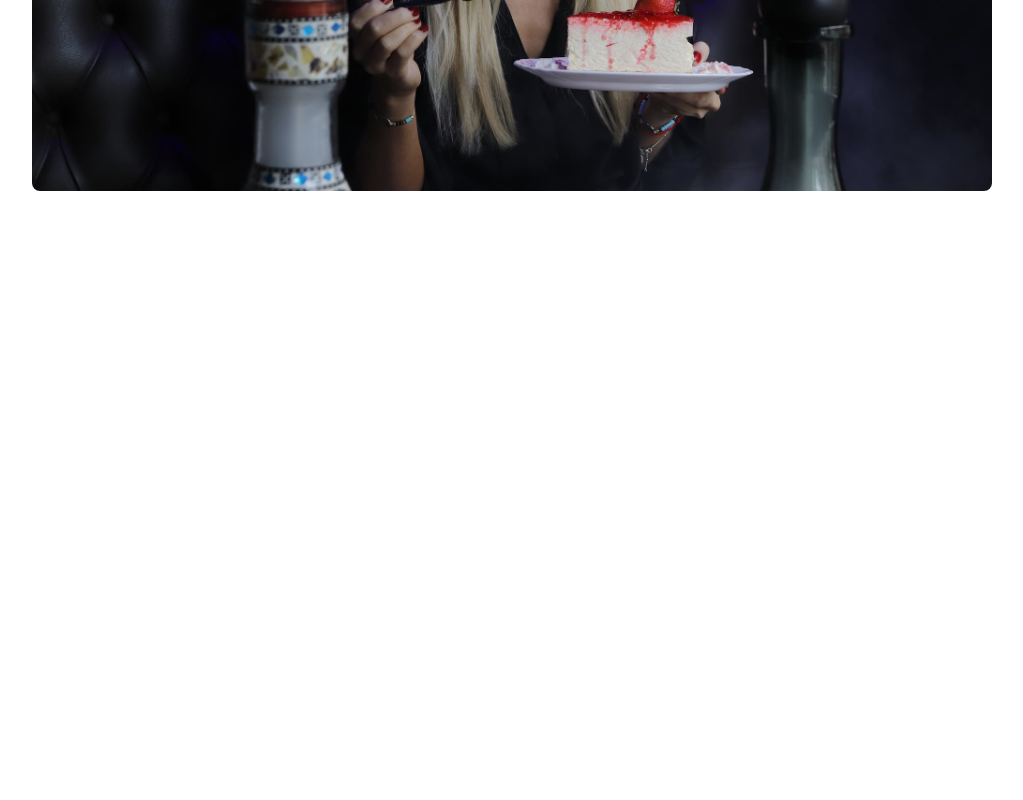
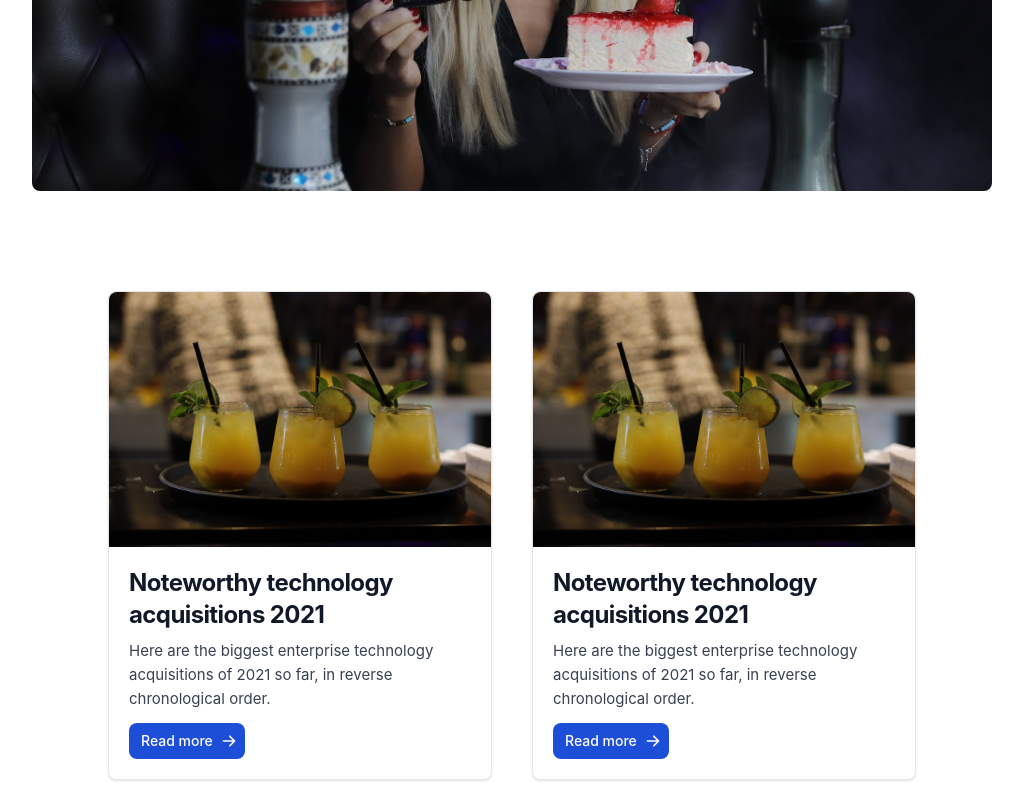
Before and after one commit to Maen1/table11, a Vue app: page / in a window 1280 px wide. Shown: the part 1984-2784 px from the top of the page, without its empty margins (128-1151 px from the left). Before the commit the page ends 2175 px from the top, so only its background shows below. Built offline with nearby package versions, Linux system fonts and the light colour scheme; what tw-elements would draw is missing.

Commit message:
add card

```diff
--- a/src/components/Header.vue
+++ b/src/components/Header.vue
@@ -72,6 +72,42 @@
         </button> -->
         </div>
     </header>
+    <div class="flex justify-center  m-20 ">
+
+        <div class="max-w-sm bg-white border border-gray-200 rounded-lg shadow dark:bg-gray-800 dark:border-gray-700 m-5">
+            <a href="#">
+                <img class="rounded-t-lg" src="../assets/img/orange_jucie.jpg" alt="" />
+            </a>
+            <div class="p-5">
+                <a href="#">
+                    <h5 class="mb-2 text-2xl font-bold tracking-tight text-gray-900 dark:text-white">Noteworthy technology acquisitions 2021</h5>
+                </a>
+                <p class="mb-3 font-normal text-gray-700 dark:text-gray-400">Here are the biggest enterprise technology acquisitions of 2021 so far, in reverse chronological order.</p>
+                <a href="#" class="inline-flex items-center px-3 py-2 text-sm font-medium text-center text-white bg-blue-700 rounded-lg hover:bg-blue-800 focus:ring-4 focus:outline-none focus:ring-blue-300 dark:bg-blue-600 dark:hover:bg-blue-700 dark:focus:ring-blue-800">
+                    Read more
+                    <svg aria-hidden="true" class="w-4 h-4 ml-2 -mr-1" fill="currentColor" viewBox="0 0 20 20" xmlns="http://www.w3.org/2000/svg"><path fill-rule="evenodd" d="M10.293 3.293a1 1 0 011.414 0l6 6a1 1 0 010 1.414l-6 6a1 1 0 01-1.414-1.414L14.586 11H3a1 1 0 110-2h11.586l-4.293-4.293a1 1 0 010-1.414z" clip-rule="evenodd"></path></svg>
+                </a>
+            </div>
+        </div>
+
+        <div class="max-w-sm bg-white border border-gray-200 rounded-lg shadow dark:bg-gray-800 dark:border-gray-700 m-5">
+            <a href="#">
+                <img class="rounded-t-lg" src="../assets/img/orange_jucie.jpg" alt="" />
+            </a>
+            <div class="p-5">
+                <a href="#">
+                    <h5 class="mb-2 text-2xl font-bold tracking-tight text-gray-900 dark:text-white">Noteworthy technology acquisitions 2021</h5>
+                </a>
+                <p class="mb-3 font-normal text-gray-700 dark:text-gray-400">Here are the biggest enterprise technology acquisitions of 2021 so far, in reverse chronological order.</p>
+                <a href="#" class="inline-flex items-center px-3 py-2 text-sm font-medium text-center text-white bg-blue-700 rounded-lg hover:bg-blue-800 focus:ring-4 focus:outline-none focus:ring-blue-300 dark:bg-blue-600 dark:hover:bg-blue-700 dark:focus:ring-blue-800">
+                    Read more
+                    <svg aria-hidden="true" class="w-4 h-4 ml-2 -mr-1" fill="currentColor" viewBox="0 0 20 20" xmlns="http://www.w3.org/2000/svg"><path fill-rule="evenodd" d="M10.293 3.293a1 1 0 011.414 0l6 6a1 1 0 010 1.414l-6 6a1 1 0 01-1.414-1.414L14.586 11H3a1 1 0 110-2h11.586l-4.293-4.293a1 1 0 010-1.414z" clip-rule="evenodd"></path></svg>
+                </a>
+            </div>
+        </div>
+
+
+    </div>
 </div>
 </template>
 
```
